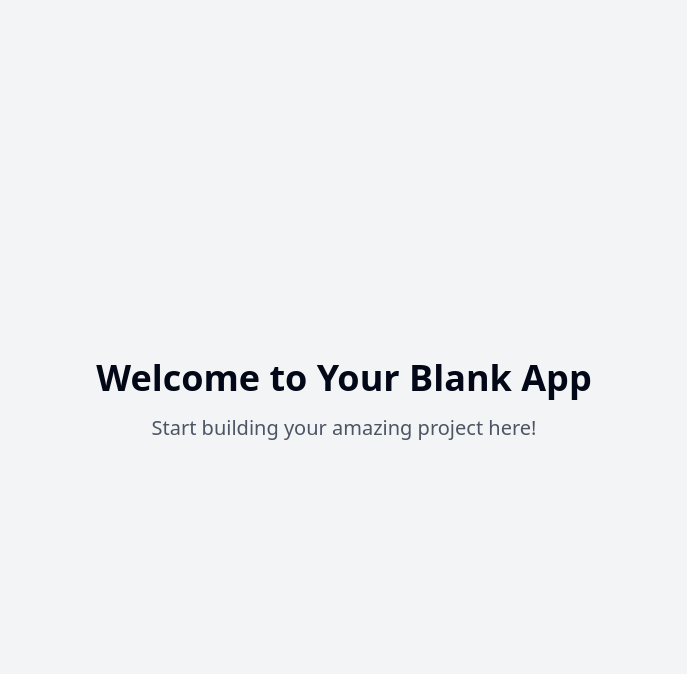
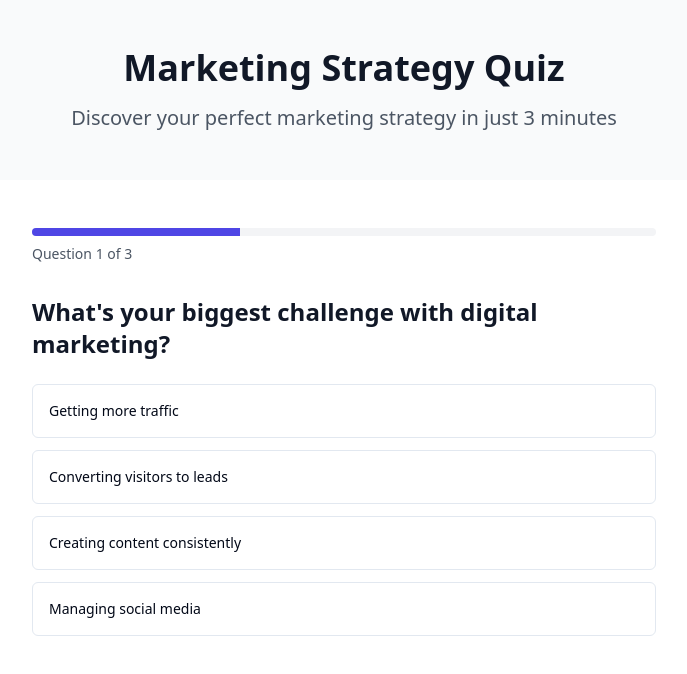
Before and after one commit to eryngordon/quiz-lead-magnet-maker, a React (Vite) app: page / in a window 1280 px wide. Shown: the top 674 px of the page, without its empty margins (296-983 px from the left). Built offline with nearby package versions, Linux system fonts and the light colour scheme.

Commit message:
Add quiz and ConvertKit integration
Implement a quiz feature and integrate with the ConvertKit API for lead generation.

```diff
--- /dev/null
+++ b/src/components/Quiz/EmailForm.tsx
@@ -0,0 +1,50 @@
+
+import React from "react";
+import { Button } from "@/components/ui/button";
+import { Input } from "@/components/ui/input";
+import { useToast } from "@/hooks/use-toast";
+
+interface EmailFormProps {
+  onSubmit: (email: string) => void;
+}
+
+export const EmailForm: React.FC<EmailFormProps> = ({ onSubmit }) => {
+  const [email, setEmail] = React.useState("");
+  const { toast } = useToast();
+
+  const handleSubmit = (e: React.FormEvent) => {
+    e.preventDefault();
+    if (!email || !email.includes("@")) {
+      toast({
+        title: "Invalid email",
+        description: "Please enter a valid email address",
+        variant: "destructive",
+      });
+      return;
+    }
+    onSubmit(email);
+  };
+
+  return (
+    <form onSubmit={handleSubmit} className="space-y-4 animate-in fade-in slide-in-from-bottom duration-500">
+      <h2 className="text-2xl font-semibold text-gray-900">
+        Get Your Personalized Results
+      </h2>
+      <p className="text-gray-600">
+        Enter your email to receive your quiz results and personalized recommendations.
+      </p>
+      <div className="space-y-3">
+        <Input
+          type="email"
+          placeholder="Enter your email"
+          value={email}
+          onChange={(e) => setEmail(e.target.value)}
+          className="w-full"
+        />
+        <Button type="submit" className="w-full">
+          Get My Results
+        </Button>
+      </div>
+    </form>
+  );
+};
--- /dev/null
+++ b/src/components/Quiz/QuizContainer.tsx
@@ -0,0 +1,134 @@
+
+import React from "react";
+import { QuizProgress } from "./QuizProgress";
+import { QuizQuestion } from "./QuizQuestion";
+import { EmailForm } from "./EmailForm";
+import type { QuizQuestion as QuizQuestionType, QuizState } from "@/types/quiz";
+import { addSubscriber } from "@/lib/convertkit";
+import { useToast } from "@/hooks/use-toast";
+import { Button } from "@/components/ui/button";
+
+// Example questions - you can customize these
+const QUIZ_QUESTIONS: QuizQuestionType[] = [
+  {
+    id: 1,
+    question: "What's your biggest challenge with digital marketing?",
+    options: [
+      "Getting more traffic",
+      "Converting visitors to leads",
+      "Creating content consistently",
+      "Managing social media",
+    ],
+    type: "single-choice",
+  },
+  {
+    id: 2,
+    question: "What's your current marketing budget?",
+    options: [
+      "Less than $1,000/month",
+      "$1,000 - $5,000/month",
+      "$5,000 - $10,000/month",
+      "More than $10,000/month",
+    ],
+    type: "single-choice",
+  },
+  {
+    id: 3,
+    question: "Which marketing channels are you currently using?",
+    options: [
+      "Social Media",
+      "Email Marketing",
+      "Content Marketing",
+      "Paid Advertising",
+    ],
+    type: "multiple-choice",
+  },
+];
+
+const CONVERTKIT_FORM_ID = "YOUR_FORM_ID";
+const CONVERTKIT_API_KEY = "YOUR_API_KEY";
+
+export const QuizContainer: React.FC = () => {
+  const [state, setState] = React.useState<QuizState>({
+    currentQuestion: 0,
+    answers: {},
+    isComplete: false,
+  });
+  const { toast } = useToast();
+
+  const handleAnswer = (answer: string) => {
+    setState((prev) => ({
+      ...prev,
+      answers: { ...prev.answers, [prev.currentQuestion]: answer },
+    }));
+  };
+
+  const nextQuestion = () => {
+    setState((prev) => ({
+      ...prev,
+      currentQuestion: prev.currentQuestion + 1,
+    }));
+  };
+
+  const handleEmailSubmit = async (email: string) => {
+    try {
+      await addSubscriber(CONVERTKIT_FORM_ID, CONVERTKIT_API_KEY, {
+        email,
+        fields: state.answers,
+      });
+      setState((prev) => ({ ...prev, email, isComplete: true }));
+      toast({
+        title: "Success!",
+        description: "Your results have been sent to your email.",
+      });
+    } catch (error) {
+      toast({
+        title: "Error",
+        description: "Failed to submit your results. Please try again.",
+        variant: "destructive",
+      });
+    }
+  };
+
+  const currentQuestion = QUIZ_QUESTIONS[state.currentQuestion];
+  const showEmailForm = state.currentQuestion >= QUIZ_QUESTIONS.length;
+
+  if (state.isComplete) {
+    return (
+      <div className="text-center space-y-4 animate-in fade-in slide-in-from-bottom duration-500">
+        <h2 className="text-2xl font-semibold text-gray-900">Thank You!</h2>
+        <p className="text-gray-600">
+          We've sent your personalized results to your email.
+          Check your inbox for insights and recommendations!
+        </p>
+      </div>
+    );
+  }
+
+  return (
+    <div className="max-w-2xl mx-auto p-6">
+      {!showEmailForm && (
+        <>
+          <QuizProgress
+            currentQuestion={state.currentQuestion + 1}
+            totalQuestions={QUIZ_QUESTIONS.length}
+          />
+          <QuizQuestion
+            question={currentQuestion}
+            onAnswer={handleAnswer}
+            selectedAnswer={state.answers[state.currentQuestion]}
+          />
+          {state.answers[state.currentQuestion] && (
+            <Button
+              onClick={nextQuestion}
+              className="mt-6 w-full"
+            >
+              Next Question
+            </Button>
+          )}
+        </>
+      )}
+      {showEmailForm && <EmailForm onSubmit={handleEmailSubmit} />}
+    </div>
+  );
+};
--- /dev/null
+++ b/src/components/Quiz/QuizProgress.tsx
@@ -0,0 +1,29 @@
+
+import React from "react";
+import { cn } from "@/lib/utils";
+
+interface QuizProgressProps {
+  currentQuestion: number;
+  totalQuestions: number;
+}
+
+export const QuizProgress: React.FC<QuizProgressProps> = ({
+  currentQuestion,
+  totalQuestions,
+}) => {
+  const progress = (currentQuestion / totalQuestions) * 100;
+
+  return (
+    <div className="w-full mb-8">
+      <div className="h-2 w-full bg-gray-100 rounded-full overflow-hidden">
+        <div
+          className="h-full bg-indigo-600 transition-all duration-500 ease-out"
+          style={{ width: `${progress}%` }}
+        />
+      </div>
+      <div className="mt-2 text-sm text-gray-600">
+        Question {currentQuestion} of {totalQuestions}
+      </div>
+    </div>
+  );
+};
--- /dev/null
+++ b/src/components/Quiz/QuizQuestion.tsx
@@ -0,0 +1,34 @@
+
+import React from "react";
+import { Button } from "@/components/ui/button";
+import { QuizQuestion as QuizQuestionType } from "@/types/quiz";
+
+interface QuizQuestionProps {
+  question: QuizQuestionType;
+  onAnswer: (answer: string) => void;
+  selectedAnswer?: string;
+}
+
+export const QuizQuestion: React.FC<QuizQuestionProps> = ({
+  question,
+  onAnswer,
+  selectedAnswer,
+}) => {
+  return (
+    <div className="space-y-6 animate-in fade-in slide-in-from-bottom duration-500">
+      <h2 className="text-2xl font-semibold text-gray-900">{question.question}</h2>
+      <div className="grid gap-3">
+        {question.options.map((option) => (
+          <Button
+            key={option}
+            variant={selectedAnswer === option ? "default" : "outline"}
+            className="w-full text-left justify-start p-4 h-auto"
+            onClick={() => onAnswer(option)}
+          >
+            {option}
+          </Button>
+        ))}
+      </div>
+    </div>
+  );
+};
--- /dev/null
+++ b/src/lib/convertkit.ts
@@ -0,0 +1,31 @@
+
+const CONVERTKIT_API_URL = 'https://api.convertkit.com/v3';
+
+interface SubscriberData {
+  email: string;
+  fields?: Record<string, string>;
+}
+
+export async function addSubscriber(
+  formId: string,
+  apiKey: string,
+  data: SubscriberData
+): Promise<Response> {
+  const response = await fetch(`${CONVERTKIT_API_URL}/forms/${formId}/subscribe`, {
+    method: 'POST',
+    headers: {
+      'Content-Type': 'application/json',
+    },
+    body: JSON.stringify({
+      api_key: apiKey,
+      email: data.email,
+      fields: data.fields,
+    }),
+  });
+
+  if (!response.ok) {
+    throw new Error('Failed to add subscriber to ConvertKit');
+  }
+
+  return response.json();
+}
--- a/src/pages/Index.tsx
+++ b/src/pages/Index.tsx
@@ -1,11 +1,21 @@
-// Update this page (the content is just a fallback if you fail to update the page)
+
+import { QuizContainer } from "@/components/Quiz/QuizContainer";
 
 const Index = () => {
   return (
-    <div className="min-h-screen flex items-center justify-center bg-gray-100">
-      <div className="text-center">
-        <h1 className="text-4xl font-bold mb-4">Welcome to Your Blank App</h1>
-        <p className="text-xl text-gray-600">Start building your amazing project here!</p>
+    <div className="min-h-screen bg-gray-50 py-12">
+      <div className="max-w-4xl mx-auto px-4">
+        <div className="text-center mb-12">
+          <h1 className="text-4xl font-bold text-gray-900 mb-4">
+            Marketing Strategy Quiz
+          </h1>
+          <p className="text-xl text-gray-600">
+            Discover your perfect marketing strategy in just 3 minutes
+          </p>
+        </div>
+        <div className="bg-white rounded-xl shadow-sm p-6">
+          <QuizContainer />
+        </div>
       </div>
     </div>
   );
--- /dev/null
+++ b/src/types/quiz.ts
@@ -0,0 +1,14 @@
+
+export type QuizQuestion = {
+  id: number;
+  question: string;
+  options: string[];
+  type: 'multiple-choice' | 'single-choice';
+};
+
+export type QuizState = {
+  currentQuestion: number;
+  answers: Record<number, string>;
+  email?: string;
+  isComplete: boolean;
+};
```
